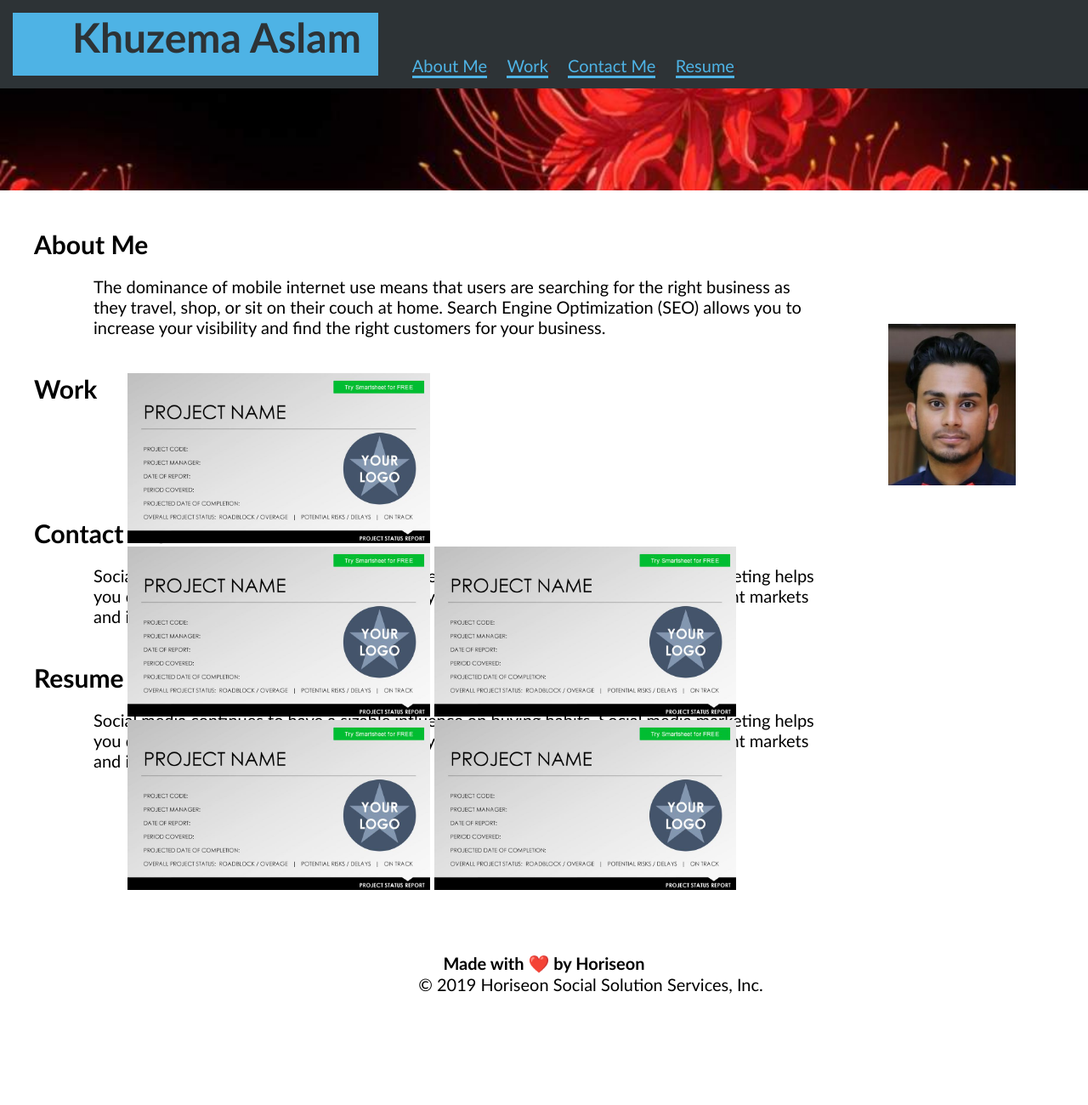
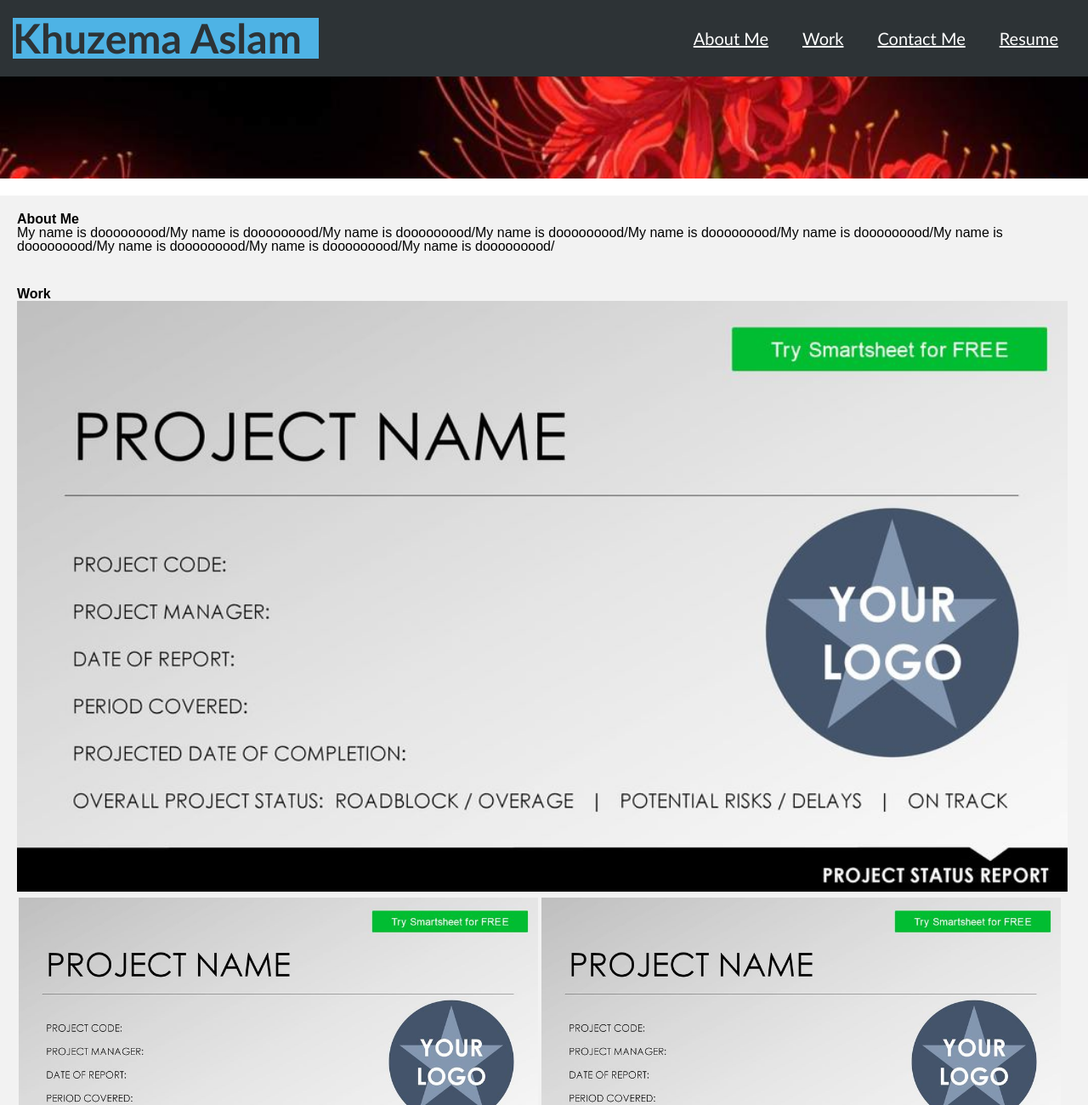
Before and after one commit to nuggetBiscuit/module-2-challenge, a plain HTML site: page index.html in a window 1280 px wide. Shown: the top 1300 px of the page at 85% size. Before the commit the page ends 1200 px from the top, so only its background shows below. Drawn offline with Linux system fonts and the light colour scheme; files that its build step writes are made by us from their sources.

Commit message:
Redid and refactored. Fixed image's flexbox and media query.

```diff
--- a/Assets/style.css
+++ b/Assets/style.css
@@ -1,292 +1,155 @@
-/* Copied and refactored code from Challenge 1 */
 
-* {
-    box-sizing: border-box;
+      /* Add styles for the body of the page */
+      body {
+        font-family: Arial, sans-serif;
+        margin: 0;
         padding: 0;
-    margin: 0;
     }
 
-body {
-    background-color: #ffffff;
+      /* Add styles for the header */
+      header {
+        background-color: #333;
+        color: #fff;
+        display: flex;
+        justify-content: space-between;
+        padding: 20px;
+        align-items: center;
     }
 
     .header {
         padding: 15px;
         font-family: 'Trebuchet MS', 'Lucida Sans Unicode', 'Lucida Grande', 'Lucida Sans', Arial, sans-serif;
         background-color: #2d3336;
-    color: #501f1f;
+
         display:flex;
 
     }
-
     .header h1 {
         display:inline-block;
         font-size: 48px;
         background-color: #4eb3e5;
-    padding-left: 70px;
+        /* padding-left: 10px; */
         padding-right: 20px;
         color: #2d3336;
 
     }
 
-.header h1 .seo {
-    color: #d9dcd6;
-}
 
-.header header {
-    padding-top: 15px;
-    margin-right: 20px;
-    float: right;
-    font-family: 'Gill Sans', 'Gill Sans MT', Calibri, 'Trebuchet MS', sans-serif;
+      /* Add styles for the logo */
+      /* .logo {
         font-size: 20px;
-}
+        text-transform: uppercase;
+        font-weight: bold;
+        letter-spacing: 2px;
+    } */
 
-.header nav {
-    /* Nav bar shows on left, have to move to right */
-    list-style-type: none;
-    margin-top: 50px;
-    margin-left: 25px;
-    justify-content: flex-start;
+      /* Add styles for the navigation menu */
+      nav {
+        display: flex;
     }
 
      .header nav a {
-    color: #4eb3e5;
-    margin-left: 15px;
-    text-decoration: none;
-    text-align: center;
-
-  }
-
-a {
-    color: #4eb3e5;
-    text-decoration: none;
-    border-bottom: 3.5px solid #4eb3e5;
+        color: #fff;
+        padding: 20px;
         font-size: 20px;
-
-}
-
-p {
-    font-size: 20px;
-    margin-left: 110px;
-    /* margin-right: -500px; */
-
-
     }
 
       .hero {
         height: 120px;
         width: 100%;
-    margin-bottom: 25px;
+        margin-bottom: 20px;
         background-image: url("../images/red-spider-lily.jpg");
         background-size: cover;
         background-position: center;
     }
-
-.float-left {
-    float: left;
-    margin-right: 25px;
+      /* Add styles for the main content */
+      main {
+        padding: 20px;
     }
 
-.float-right {
-    float: right;
-    margin-left: 70px;
+      /* Add styles for the about section */
+      .about {
+        background-color: #f2f2f2;
+        padding: 20px;
     }
 
-.content {
-    width: 75%;
-    display: inline-block;
-    margin-left: 20px;
-
+      /* Add styles for the about section images */
+      .about-image {
+        float: left;
+        margin-right: 20px;
+        width: 30%;
     }
 
-.benefits {
-    margin-left: 500px;
-    padding: 20px;
-    clear: both;
-    float: right;
-    width: 25%;
-    height: 100%;
-    font-family: 'Gill Sans', 'Gill Sans MT', Calibri, 'Trebuchet MS', sans-serif;
-
+    .first-proj{
+        flex-wrap: wrap;
     }
 
-.benefit-lead {
-    margin-top: -700px;
-    color: #ffffff;
+    .first-proj img{
+        padding-bottom: 5px;
+        display: block;
+        width: 99.7%;
+        position: relative;
+        z-index: 1;
     }
 
-.benefit-brand {
-    margin-bottom: 32px;
-    color: #ffffff;
+    .card {
+        display: flex;
+        flex-wrap: wrap;
       }
 
-.benefit-cost {
-    margin-bottom: 32px;
-    color: #ffffff;
+    .card img {
+        padding: 2px;
+        float:left;
+        display: block;
+        width: 49.6%;
+        position: relative;
+        z-index: 1;
       }
 
-.benefit-lead h3 {
-    margin-bottom: 10px;
+      /* Add styles for the skills section */
+      .skills {
+        padding: 20px;
+    }
+
+      /* Add styles for the work section */
+      .work {
+        padding: 20px;
+        display: flex;
+        flex-wrap: wrap;
+    }
+
+      /* Add styles for the project images */
+      .project-image {
+        max-width: 100%;
+        height: auto;
+        width: 30%;
+        margin-right: 20px;
+        margin-bottom: 20px;
+    }
+
+      /* Add styles for the footer */
+      footer {
+        background-color: #333;
+        color: #fff;
+        display: flex;
+        justify-content: center;
+        padding: 20px;
+        align-items: center;
+    }
+
+      /* Add media queries for responsive design */
+      @media only screen and (max-width: 600px) {
+        header {
+          flex-direction: column;
           text-align: center;
         }
 
-.benefit-brand h3 {
-    margin-bottom: 10px;
-    text-align: center;
+        nav {
+          justify-content: center;
         }
 
-.benefit-cost h3 {
-    margin-bottom: 10px;
-    text-align: center;
-}
-
-.benefit-lead img {
-    display: block;
-    margin: 10px auto;
-    max-width: 150px;
-}
-
-.benefit-brand img {
-    display: block;
-    margin: 10px auto;
-    max-width: 150px;
-}
-
-.benefit-cost img {
-    display: block;
-    margin: 10px auto;
-    max-width: 150px;
-}
-
-.about-me {
-    margin-bottom: 20px;
-    padding: 20px;
-    height: 150px;
-    font-family: 'Gill Sans', 'Gill Sans MT', Calibri, 'Trebuchet MS', sans-serif;
-    color: #000000;
-}
-
-.work {
-    margin-bottom: 20px;
-    padding: 20px;
-    height: 150px;
-    font-family: 'Gill Sans', 'Gill Sans MT', Calibri, 'Trebuchet MS', sans-serif;
-    color: #000000;
-}
-
-.contact-me {
-    margin-bottom: 20px;
-    padding: 20px;
-    height: 150px;
-    font-family: 'Gill Sans', 'Gill Sans MT', Calibri, 'Trebuchet MS', sans-serif;
-    color: #000000;
-}
-
-.resume {
-    margin-bottom: 20px;
-    padding: 20px;
-    height: 150px;
-    font-family: 'Gill Sans', 'Gill Sans MT', Calibri, 'Trebuchet MS', sans-serif;
-    color: #000000;
-}
-
-.about-me img {
-    max-height: 200px;
-}
-
-.work img {
-    max-height: 200px;
-}
-
-.contact-me img {
-    max-height: 200px;
-}
-
-.about-me h2 {
-    margin-bottom: 20px;
-    font-size: 30px;
-}
-
-.work h2 {
-    margin-bottom: 20px;
-    font-size: 30px;
-}
-
-.contact-me h2 {
-    margin-bottom: 20px;
-    font-size: 30px;
-}
-
-.resume h2 {
-    margin-bottom: 20px;
-    font-size: 30px;
-}
-
-.footer {
-    padding: 30px;
-    clear: both;
-    font-family: 'Trebuchet MS', 'Lucida Sans Unicode', 'Lucida Grande', 'Lucida Sans', Arial, sans-serif;
-    text-align: center;
-}
-
-.footer h2 {
-    font-size: 20px;
-}
-
-@media screen and (max-width: 992px) {
-    .content {
-      width: 50%;
-    }
-    /* Change the header color */
-    .header {
-      background: #772014;
+        .project-image, .about-image {
+          width: 100%;
+          float: none;
         }
     }
-
-  /* Cards are stacked on top of each other at 768px or smaller */
-  @media screen and (max-width: 768px) {
-    .content {
-      width: 75%;
-    }
-    /* Change the header color */
-    .header {
-      background: #8ac4ff;
-    }
-  }
-
-  @media screen and (max-width: 576px) {
-    .content {
-      width: 100%;
-    }
-    /* Change the header color */
-    .header {
-      background: #397b5f;
-    }
-  }
-
-
-
-
-
-
-
-/* Tablets - header changes color */
-/* @media screen and (max-width: 992px) {
-  header {
-    background: #772014;
-  }
-} */
-
-/* Large smartphones - navbar changes color */
-/* @media screen and (max-width: 768px) {
-  nav {
-    background-color: #bb8588;
-  }
-} */
-
-/* Small smartphones - image placeholders change color */
-/* @media screen and (max-width: 576px) {
-  .sample-img {
-    background-color: #8ac4ff;
-  }
-} */
--- a/index.html
+++ b/index.html
@@ -3,57 +3,59 @@
 <!-- Copied and refactored code from Challenge 1 -->
 
 <head>
-    <meta charset="UTF-8" />
+    <meta charset="UTF-8">
+    <link rel="stylesheet" href="./assets/css/reset.css" />
     <link rel="stylesheet" href="./assets/style.css">
+    <meta name="viewport" content="width=device-width, initial-scale=1.0">
     <title>Khuzema Aslam</title>
 </head>
 
 <body>
     <header class="header">
-        <h1>Khuzema </span>Aslam</h1>
-        <nav>
-            <a href="#about-me">About Me</a>;
-            <a href="#work">Work</a>;
-            <a href="#contact-me">Contact Me</a>;
-            <a href="#resume">Resume</a>;
-        </nav>
+      <h1>Khuzema Aslam</h1>
+      <nav>
+        <a href="#about-me">About Me</a>
+        <a href="#work">Work</a>
+        <a href="#contact-me">Contact Me</a>
+        <a href="#resume">Resume</a>
+      </nav>
+    </header>
 
-    </header>
     <div class="hero"></div>
-    <section class="content">
-        <div id="about-me" class="about-me">
-            <!-- Added id="search-engine-optimization" so nav bar above properly links to section.-->
-            <h2 class="float-left">About Me</h2>
-            <p class="float-right">
-                The dominance of mobile internet use means that users are searching for the right business as they travel, shop, or sit on their couch at home. Search Engine Optimization (SEO) allows you to increase your visibility and find the right customers for your business.
-            </p>
-        </div>
-        <div id="work" class="work">
-            <h2 class="float-left">Work</h2>
 
-            <p >
-                <img src="./images/project-name.jpg" />
-            </p>
-            <p>
-                <img src="./images/project-name.jpg" />
-                <img src="./images/project-name.jpg" />
-                <img src="./images/project-name.jpg" />
-                <img src="./images/project-name.jpg" />
-            </p>
-        </div>
-        <div id="contact-me" class="contact-me">
-            <h2 class="float-left">Contact Me</h2>
-            <p class="float-right">
-                Social media continues to have a sizable influence on buying habits. Social media marketing helps you determine which platforms are suited to your brand, using analytics to find the right markets and increase your lead generation.
-            </p>
-        </div>
-        <div id="resume" class="resume">
-            <h2 class="float-left">Resume</h2>
-            <p class="float-right">
-                Social media continues to have a sizable influence on buying habits. Social media marketing helps you determine which platforms are suited to your brand, using analytics to find the right markets and increase your lead generation.
-            </p>
+    <section id="about-me" class="about">
+        <h2>About Me</h2>
+        <p>My name is dooooooood/My name is dooooooood/My name is dooooooood/My name is dooooooood/My name is dooooooood/My name is dooooooood/My name is dooooooood/My name is dooooooood/My name is dooooooood/My name is dooooooood/</p>
+    </section>
+
+    <section id="work" class="about" >
+        <h2>Work</h2>
+
+        <section class="first-proj">
+            <img src="./images/project-name.jpg" alt="Picture 1"/>
+        </section>
+        <div class="card">
+            <img src="./images/project-name.jpg" alt="Picture 2"/>
+
+            <img src="./images/project-name.jpg" alt="Picture 3"/>
+
+            <img src="./images/project-name.jpg" alt="Picture 4"/>
+
+            <img src="./images/project-name.jpg" alt="Picture 5"/>
         </div>
     </section>
+
+    <section id="contact-me" class="about">
+        <h2>Contact Me</h2>
+        <p>My name is dooooooood/My name is dooooooood/My name is dooooooood/My name is dooooooood/My name is dooooooood/My name is dooooooood/My name is dooooooood/My name is dooooooood/My name is dooooooood/My name is dooooooood/My name is dooooooood/My name is dooooooood/My name is dooooooood/My name is dooooooood/</p>
+    </section>
+
+    <section id="resume" class="about">
+        <h2>Resume</h2>
+        <p>My name is dooooooood/My name is dooooooood/My name is dooooooood/My name is dooooooood/My name is dooooooood/My name is dooooooood/My name is dooooooood/My name is dooooooood/My name is dooooooood/My name is dooooooood/My name is dooooooood/</p>
+    </section>
+
+</body>
     <section class="benefits">
         <aside class="benefit-lead">
 
```
Lines whose indentation alone changed are shown as unchanged.
